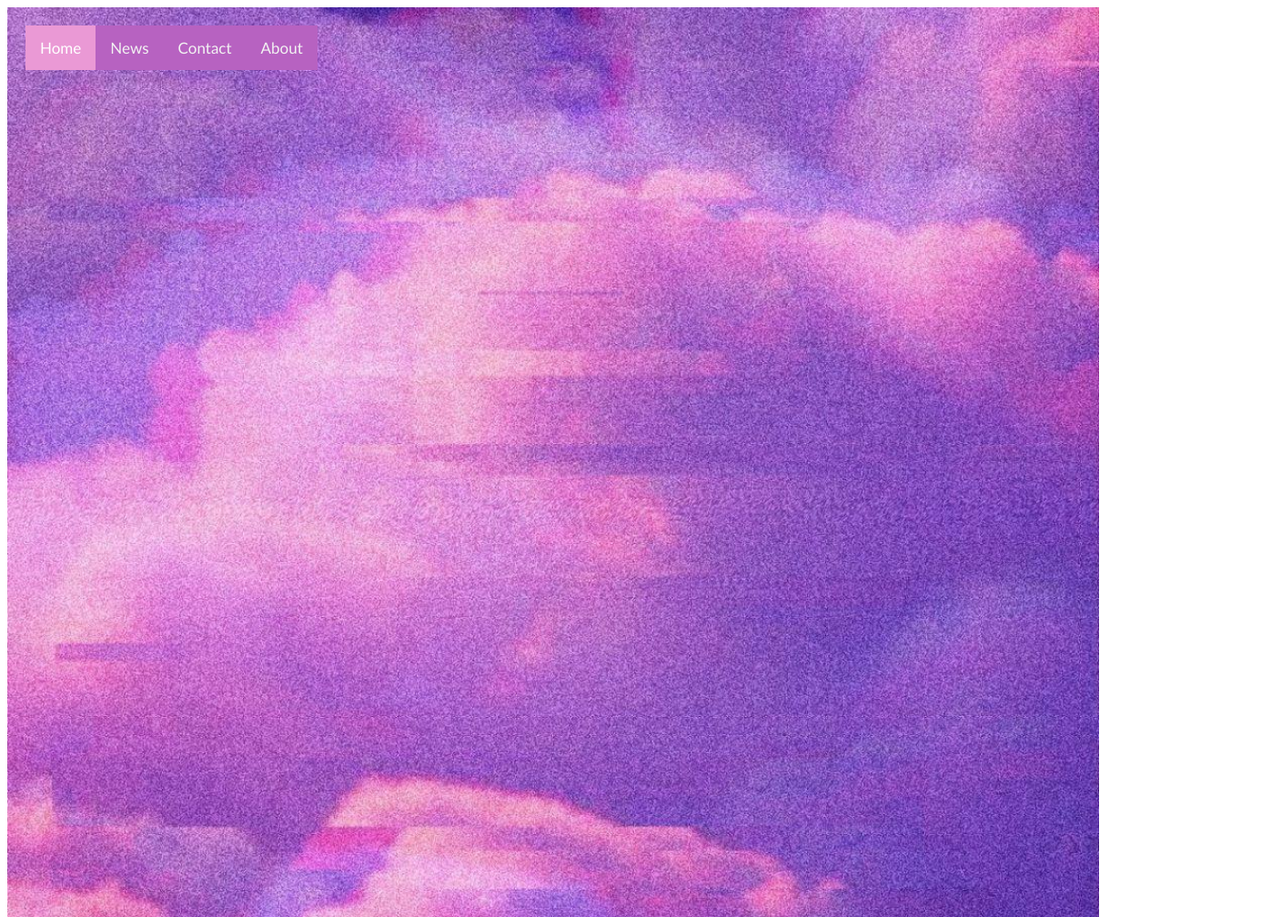
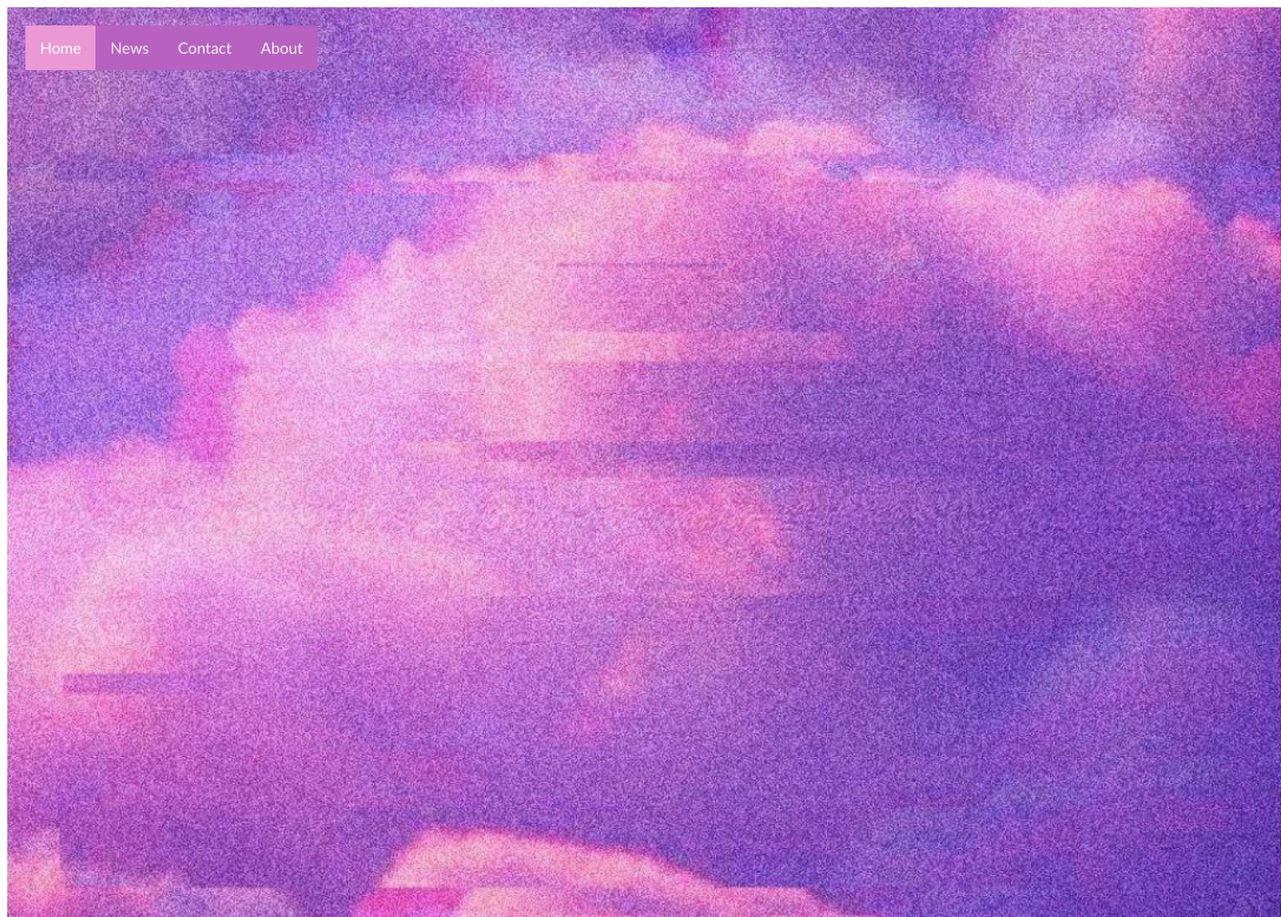
Before and after one commit to esther588/esther588.github.io, a plain HTML site: page books.html in a window 1280 px wide. Shown: the whole page at 91% size, 1408 px wide, since content can reach past the window. Drawn offline with Linux system fonts and the light colour scheme.

Commit message:
changed photo size

```diff
--- a/books.html
+++ b/books.html
@@ -35,7 +35,7 @@
             /* The image used */
                 background-image: url("photos/clouds.jpeg");
                 height: 1000px;
-                width: 1200px;
+                width: 1400px;
 
             /* Center and scale the image nicely */
                 background-position: center;
```
